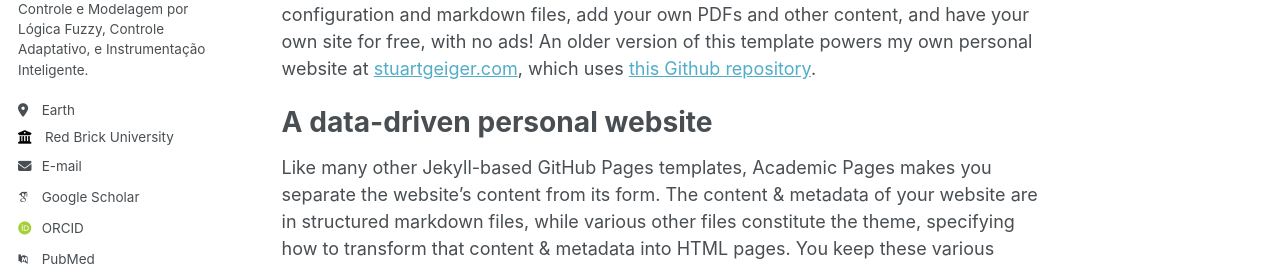
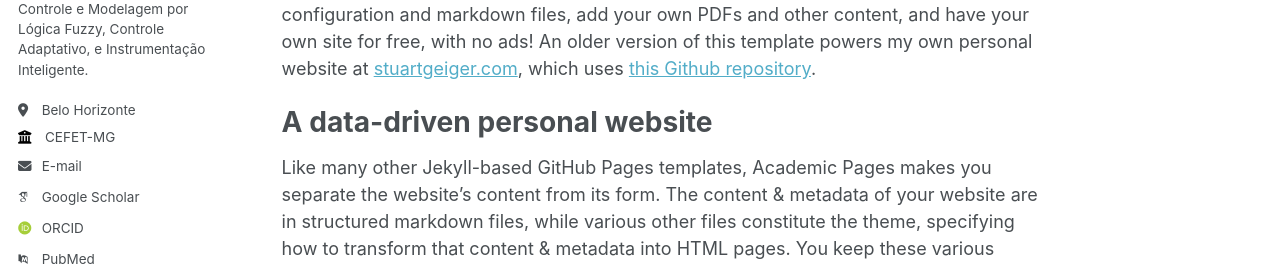
Before and after one commit to EverthonSO/everthonso.github.io, a Jekyll site: the page built from _pages/about.md, in a window 1280 px wide. Shown: the part 364-630 px from the top of the page. Built offline with Jekyll 4.4.1, drawn with Linux system fonts in a browser that asks for light colours; some web fonts are replaced.

Commit message:
Update _config.yml

```diff
--- a/_config.yml
+++ b/_config.yml
@@ -25,10 +25,10 @@ author:
   name             : "Everthon Oliveira"
   pronouns         : # example: "he/him"
   bio              : "Professor no Departamento de Engenharia Elétrica, Doutor em Engenharia Elétrica pela UFMG. Principais interesses: Controle e Modelagem por Lógica Fuzzy, Controle Adaptativo, e Instrumentação Inteligente."
-  location         : "Earth"
-  employer         : "Red Brick University"
+  location         : "Belo Horizonte"
+  employer         : "CEFET-MG"
   uri              : # URL
-  email            : "none@example.org"
+  email            : "oliveira@cefetmg.br"
 
   # Academic websites
   arxiv            : # URL - Update with the correct link to your profile
```
